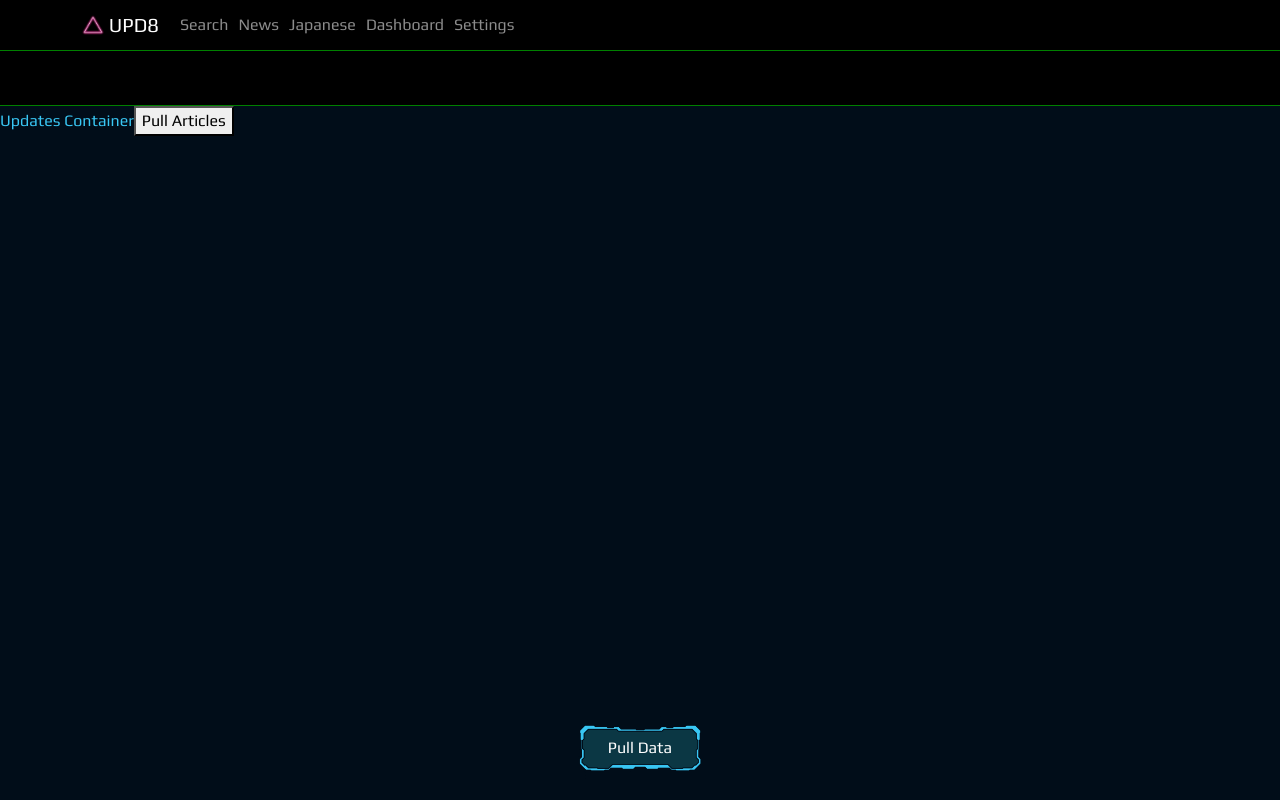
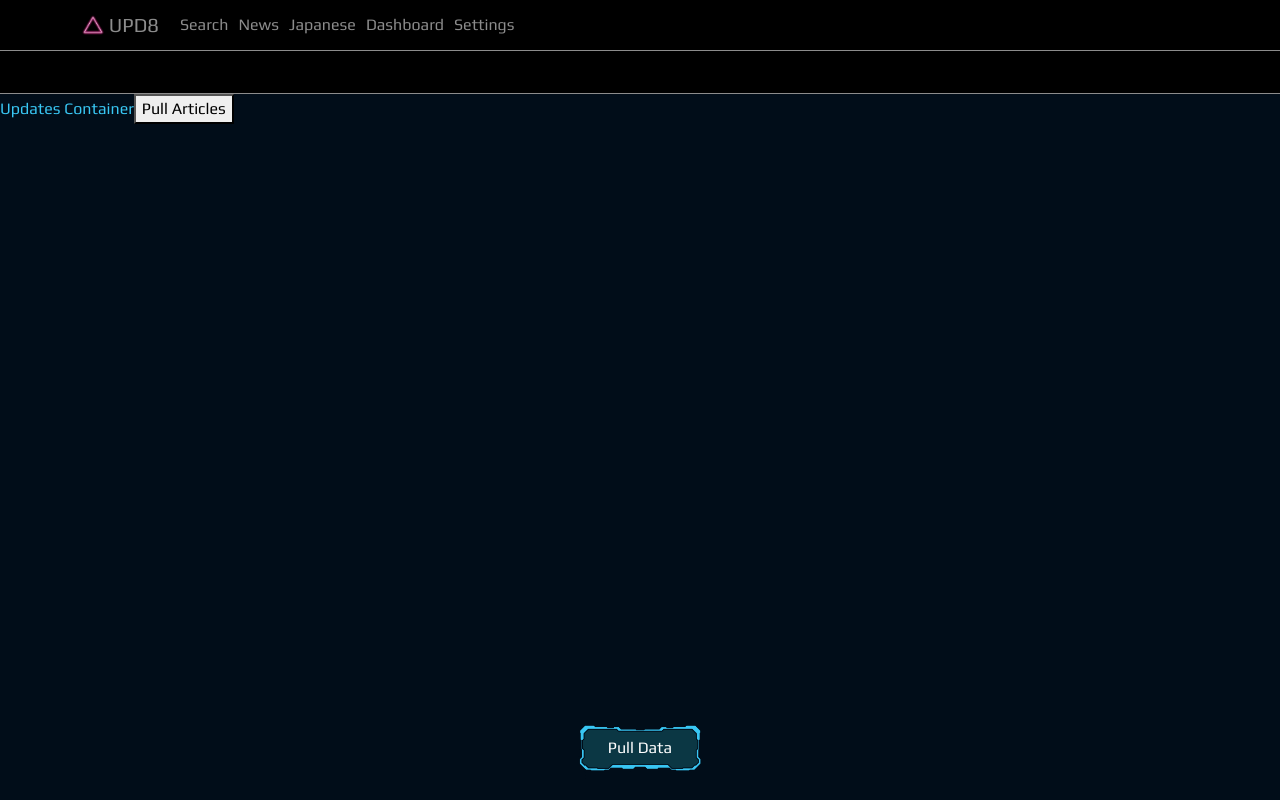
Before and after one commit to sebcyde/UPD8, a React (Create React App) app: page / in a window 1280 px wide. Built offline with nearby package versions, Linux system fonts and the light colour scheme.

Commit message:
navbar style updates

```diff
--- a/src/App.tsx
+++ b/src/App.tsx
@@ -72,7 +72,7 @@ function App() {
 
 	useEffect(() => {
 		setTimeout(() => {
-			// turn off when not in use
+			// turn off when not in use - also turn off loading
 			// StartUp();
 		}, 1500);
 	}, []);
--- a/src/Components/Dashboard/Scroller.tsx
+++ b/src/Components/Dashboard/Scroller.tsx
@@ -7,10 +7,11 @@ function Scroller({ Updates }: Props) {
 		<h1
 			id="scroll-text"
 			style={{
-				fontSize: '22px',
+				fontSize: '18px',
 				height: 'fit-content',
 				whiteSpace: 'nowrap',
 				width: '180vw',
+				margin: '0px',
 			}}
 		>
 			Welcome Back Sebastian. You have {Updates} new updates.
--- a/src/Components/Nav/Navbar.tsx
+++ b/src/Components/Nav/Navbar.tsx
@@ -1,5 +1,4 @@
 import React from 'react';
-import { NavDropdown } from 'react-bootstrap';
 import Container from 'react-bootstrap/Container';
 import Nav from 'react-bootstrap/Nav';
 import Navbar from 'react-bootstrap/Navbar';
@@ -9,7 +8,7 @@ import { Link } from 'react-router-dom';
 const NavStyle = {
 	backgroundColor: 'black',
 	color: 'white',
-	borderBottom: '1px solid green',
+	borderBottom: '1px solid rgba(255,255,255,.55)',
 	display: 'flex',
 };
 
@@ -17,6 +16,7 @@ const NavLogoStyle = {
 	height: 'fit-content',
 	display: 'flex',
 	alignItems: 'center',
+	color: 'rgba(255,255,255,.55)',
 };
 
 const NavItemStyle = {
--- a/src/Styles/AllComponents.ts
+++ b/src/Styles/AllComponents.ts
@@ -6,7 +6,6 @@ import PullButtonBG from '../Assets/Sci-Fi/Blue/Hud7.png';
 
 export const DashboardHeaderContainer = styled.div`
 	background-color: black;
-
 	width: 100%;
 	display: flex;
 	flex-direction: column;
@@ -14,7 +13,7 @@ export const DashboardHeaderContainer = styled.div`
 	justify-content: center;
 	height: fit-contnet;
 	padding: 10px;
-	border-bottom: 1px solid green;
+	border-bottom: 1px solid rgba(255, 255, 255, 0.55);
 `;
 
 export const LoadingContainer = styled.div`
```
